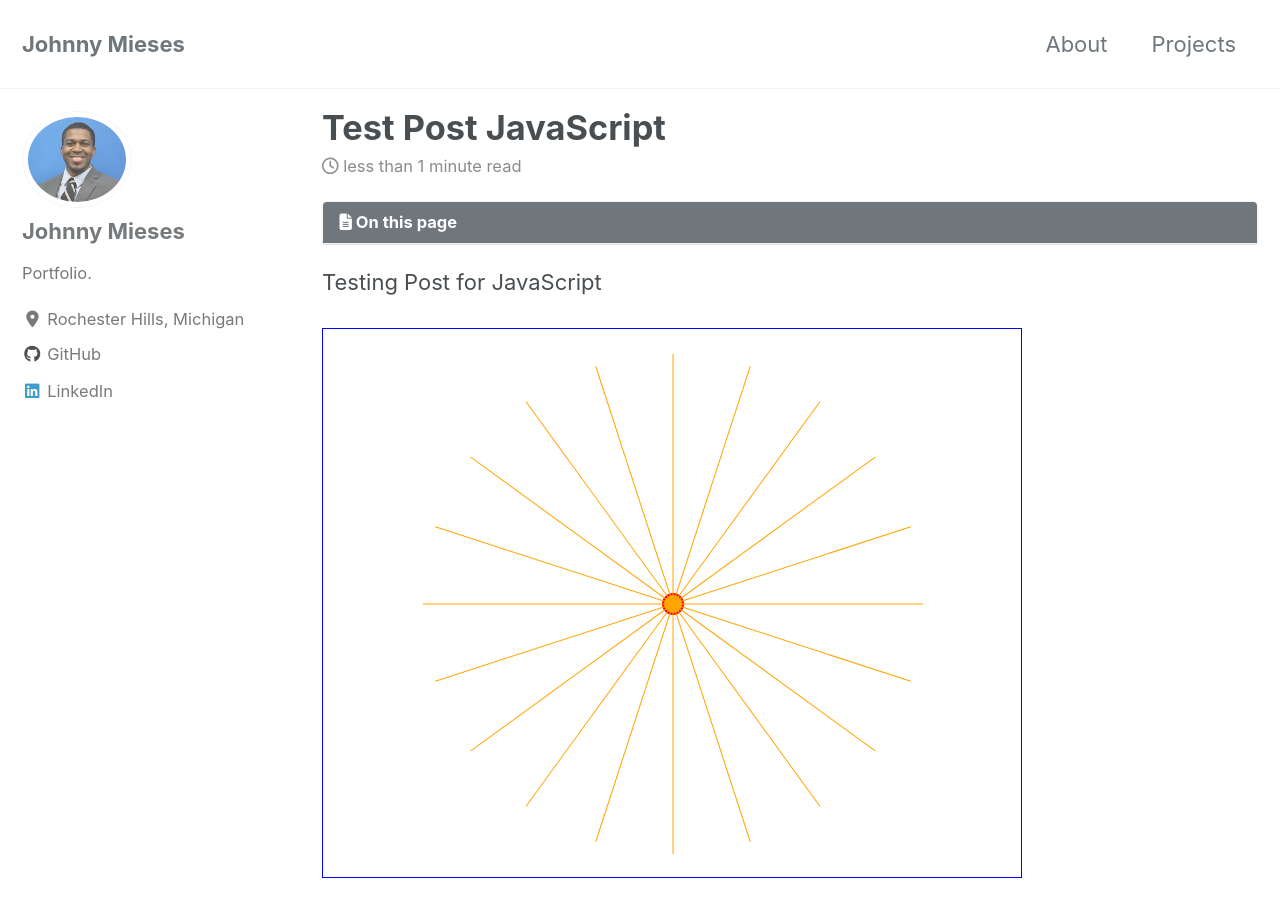
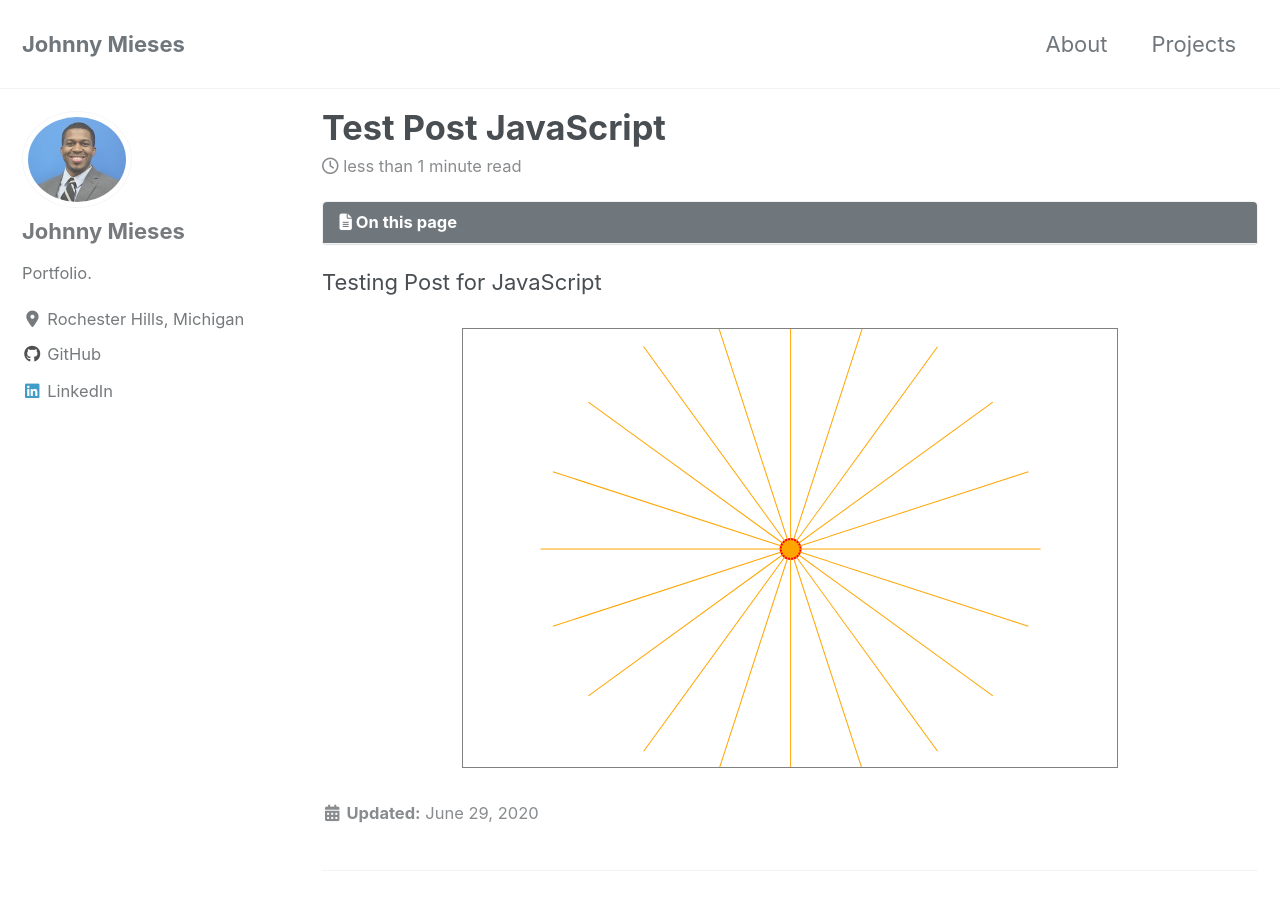
Before and after one commit to jmieses/jmportfolio.github.io, a Jekyll site: the page built from _posts/2020-06-29-Test-Post-JavaScript.md, in a window 1280 px wide and 900 px high. Built offline with Jekyll 4.4.1, drawn with Linux system fonts in a browser that asks for light colours; cached includes are drawn as plain includes; nearby versions of some CDN libraries.

Commit message:
svg test

```diff
--- a/_posts/2020-06-29-Test-Post-JavaScript.md
+++ b/_posts/2020-06-29-Test-Post-JavaScript.md
@@ -10,7 +10,7 @@ classes: wide
 Testing Post for JavaScript
 
 
-<svg id="mysvg" style="border: solid 1px #00f; width: 700px; height: 550px"></svg>
+<svg id="mysvg" style="display:block; width:70%; height:20em; margin:0em auto; border:0.07em solid #808080"></svg>
 <script>
 var svg = document.querySelector('#mysvg');
 
```
